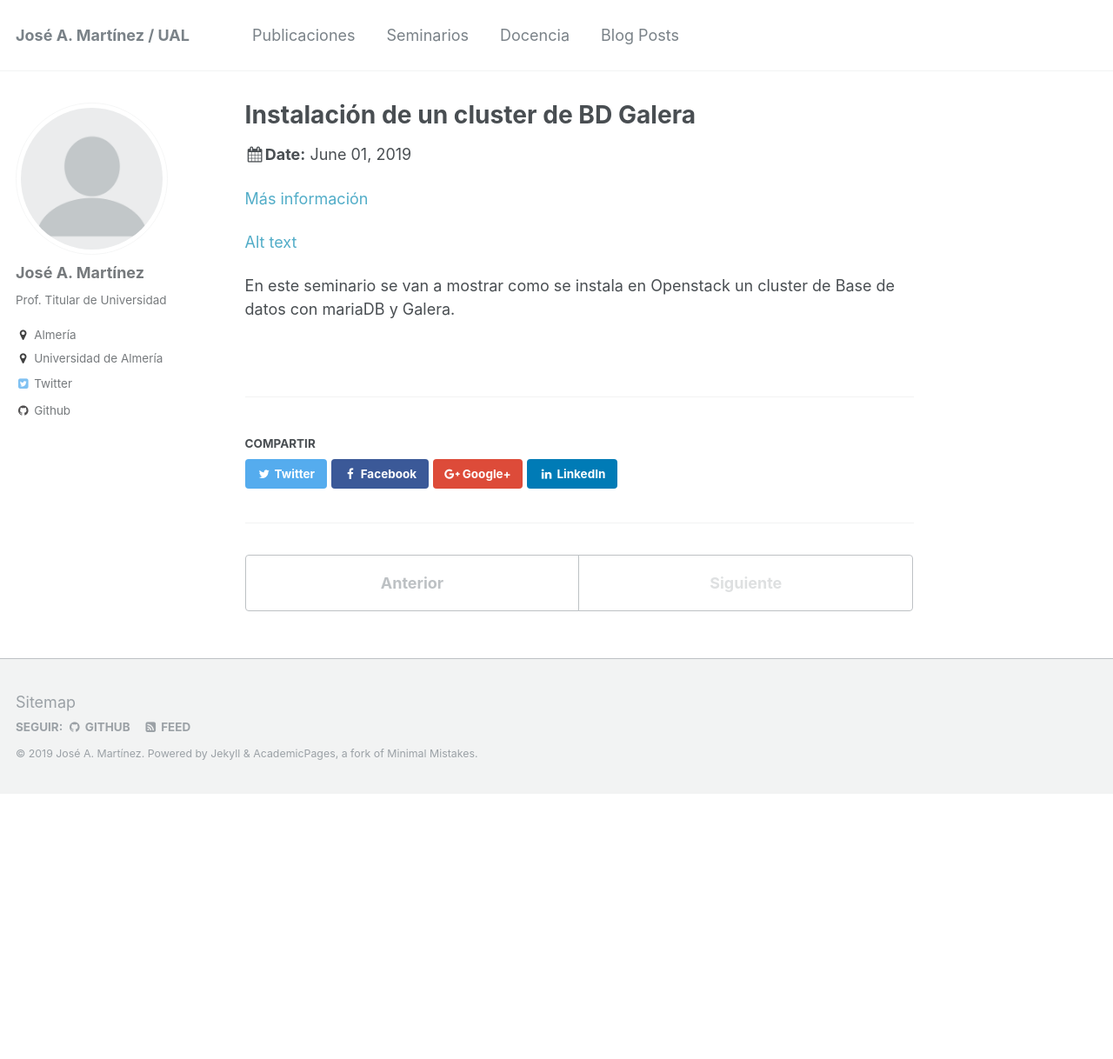
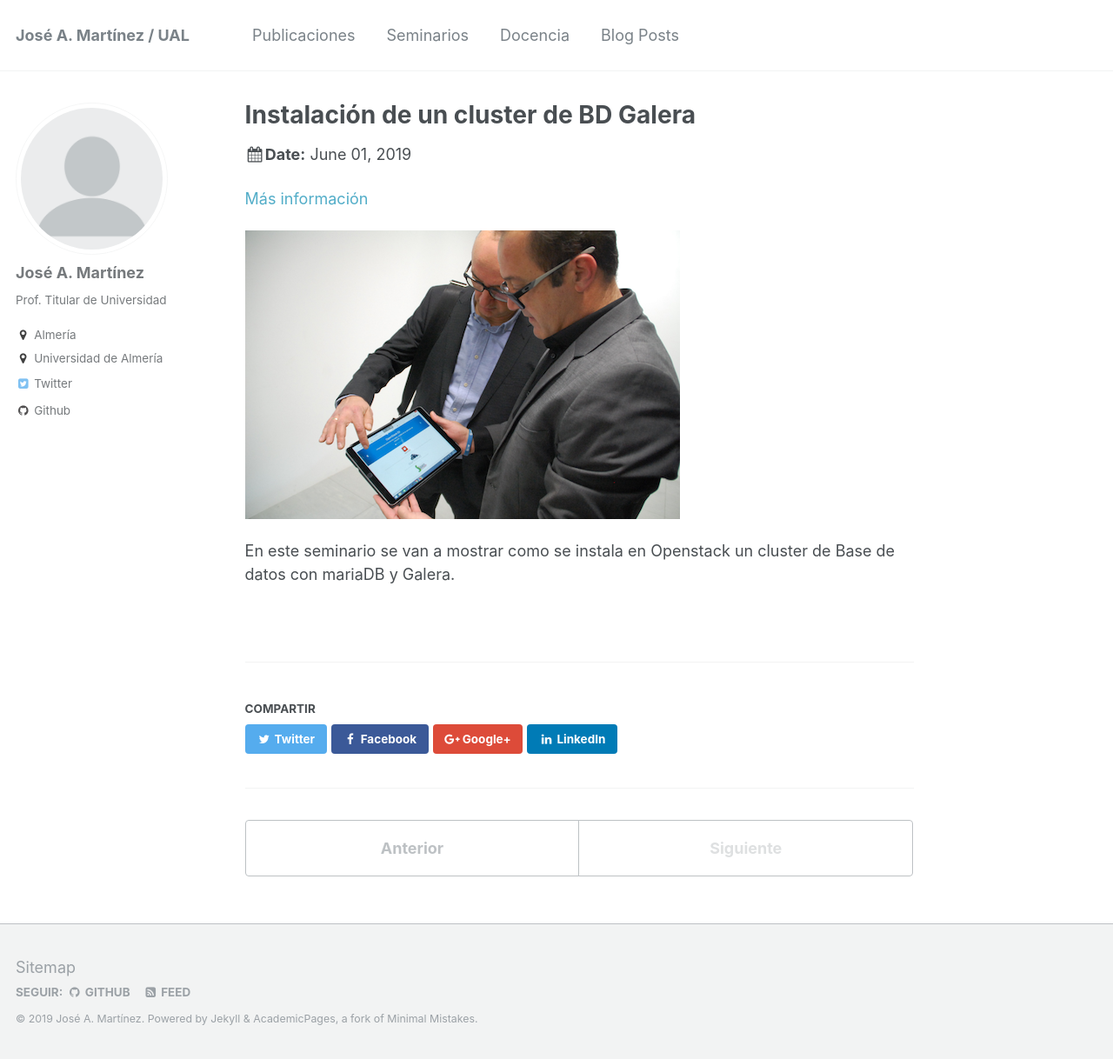
Before and after one commit to hpcjmart/hpcjmart.github.io, a Jekyll site: the page built from _talks/2019-06-01-tutorial-2.md, in a window 1280 px wide and 1218 px high. Shown: the whole window at 87% size. Built offline with Jekyll 4.4.1, drawn with Linux system fonts in a browser that asks for light colours.

Commit message:
Varios fallos

```diff
--- a/_talks/2019-06-01-tutorial-2.md
+++ b/_talks/2019-06-01-tutorial-2.md
@@ -10,6 +10,6 @@ location: "Universidad de Almería, Almería, Spain"
 
 [Más información](https://hpcjmart.github.io/Galera/)
 
-[Alt text](https://hpcjmart.github.io/images/CloudDI500px.png)
+![Alt text](https://hpcjmart.github.io/images/CloudDI500px.png)
 
 En este seminario se van a mostrar como se instala en Openstack un cluster de Base de datos con mariaDB y Galera.
```
